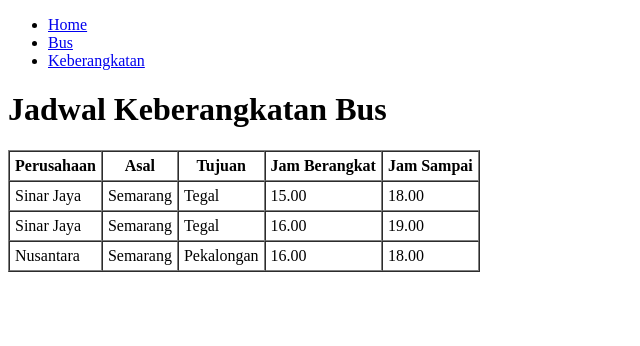
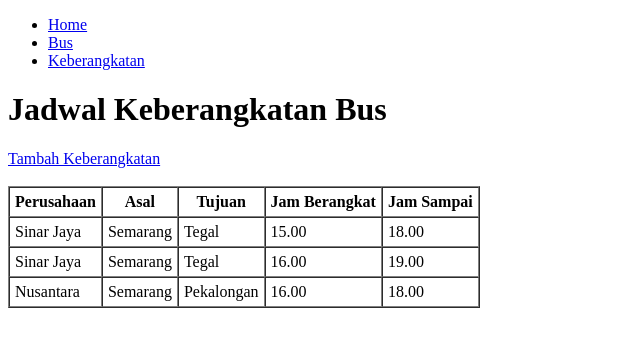
Before and after one commit to fannyhasbi/bus-schedule-react, a React (Create React App) app: page /departure in a window 1280 px wide. Shown: the top 346 px of the page, without its empty margins (0-640 px from the left). Built offline with nearby package versions, Linux system fonts and the light colour scheme.

Commit message:
Refactor folder

```diff
--- a/package.json
+++ b/package.json
@@ -9,6 +9,7 @@
     "react-redux": "^5.1.1",
     "react-router-dom": "^4.3.1",
     "react-scripts": "2.1.1",
+    "react-time-input": "0.0.19",
     "redux": "^4.0.1"
   },
   "scripts": {
--- a/public/index.html
+++ b/public/index.html
@@ -19,7 +19,7 @@
       work correctly both with client-side routing and a non-root public URL.
       Learn how to configure a non-root public URL by running `npm run build`.
     -->
-    <title>React App</title>
+    <title>Penjadwalan Bus</title>
   </head>
   <body>
     <noscript>
--- a/src/App.js
+++ b/src/App.js
@@ -4,10 +4,11 @@ import { BrowserRouter, Route, Link } from 'react-router-dom';
 // Screen Components
 import Home from './components/Home';
 
-import Buses from './components/Buses';
-import AddBus from './components/AddBus';
+import Buses from './components/bus/Buses';
+import AddBus from './components/bus/AddBus';
 
-import Keberangkatan from './components/Keberangkatan';
+import Departure from './components/departure/Departure';
+import AddDeparture from './components/departure/AddDeparture';
 
 class App extends Component {
   render() {
@@ -23,7 +24,8 @@ class App extends Component {
           <Route exact path="/"component={Home} />
           <Route path="/buses" component={Buses} />
           <Route path="/add-bus" component={AddBus} />
-          <Route path="/departure" component={Keberangkatan} />
+          <Route path="/departure" component={Departure} />
+          <Route path="/add-departure" component={AddDeparture} />
         </div>
       </BrowserRouter>
     );
--- a/src/components/Keberangkatan.js
+++ b/src/components/departure/Departure.js
@@ -1,6 +1,7 @@
 import React from 'react';
+import { Link } from 'react-router-dom';
 
-class Keberangkatan extends React.Component {
+class Departure extends React.Component {
   constructor(props){
     super(props);
 
@@ -38,6 +39,7 @@ class Keberangkatan extends React.Component {
     return (
       <div>
         <h1>Jadwal Keberangkatan Bus</h1>
+        <Link to="/add-departure">Tambah Keberangkatan</Link><br/><br/>
 
         <table border="1" cellSpacing="0" cellPadding="5">
           <thead>
@@ -68,4 +70,4 @@ class Keberangkatan extends React.Component {
   }
 }
 
-export default Keberangkatan;
+export default Departure;
```
Also changed, not shown: src/components/bus/AddBus.js (renamed from src/components/AddBus.js), src/components/bus/Buses.js (renamed from src/components/Buses.js), 1 other file (tests, documents, lock files or other folders).
